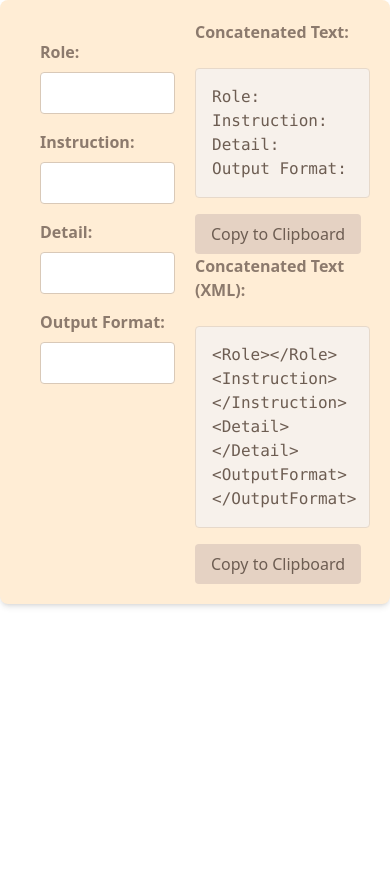
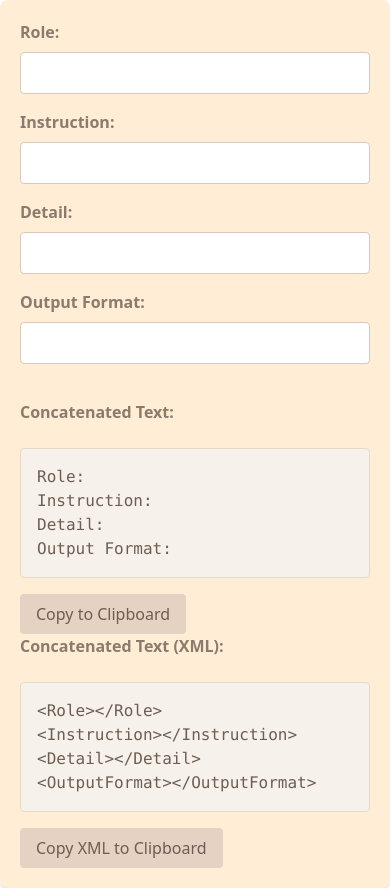
Before and after one commit to pacozaa/Prompt-Generator, a Gatsby site: page /PromptConstructorPage in a window 390 px wide. Before the commit the page ends 844 px from the top, so only its background shows below. Built offline with nearby package versions, Linux system fonts and the light colour scheme; Gatsby itself is replaced by a stand-in of ours.

Commit message:
Adjust style

```diff
--- a/src/pages/PromptConstructorPage.tsx
+++ b/src/pages/PromptConstructorPage.tsx
@@ -45,8 +45,8 @@ const PromptConstructorPage = () => {
         });
     }
     return (<>
-        <div className="w-full flex flex-row justify-between p-5 bg-orange-100 rounded-lg shadow-md items-start">
-            <div className="w-full m-5">
+        <div className="overflow-auto w-full flex flex-col justify-between p-5 bg-orange-100 rounded-lg shadow-md items-start md:flex-row">
+            <div className="w-full mb-5 md:w-1/2 md:m-5">
                 <InputField
                     label="Role"
                     id="role"
@@ -73,14 +73,14 @@ const PromptConstructorPage = () => {
                 />
             </div>
 
-            <div className="w-1/2 text-wrap">
+            <div className="w-full md:w-1/2 text-wrap">
                 <h3 className="w-full"style={styles.label}>Concatenated Text:</h3>
-                <pre className="text-wrap"  style={styles.output}>{concatenatedText}</pre>
+                <pre className="w-full text-wrap"  style={styles.output}>{concatenatedText}</pre>
                 <button style={styles.button} onClick={copyToClipboard}>Copy to Clipboard</button>
 
                 <h3 style={styles.label}>Concatenated Text (XML):</h3>
-                <pre className="text-wrap" style={styles.output}>{concatenatedTextXML}</pre>
-                <button style={styles.button} onClick={copyXMLToClipboard}>Copy to Clipboard</button>
+                <pre className="w-full text-wrap" style={styles.output}>{concatenatedTextXML}</pre>
+                <button style={styles.button} onClick={copyXMLToClipboard}>Copy XML to Clipboard</button>
             </div>
         </div>
     </>
```
